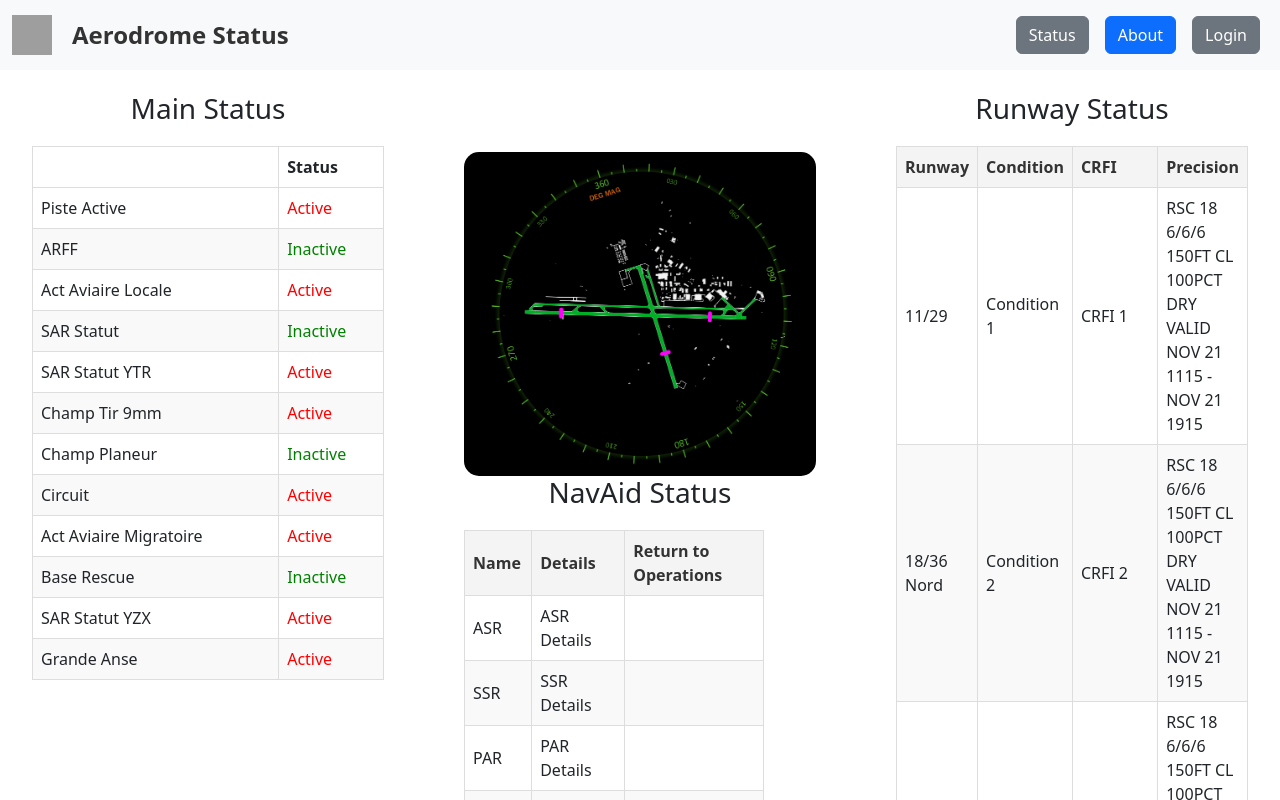
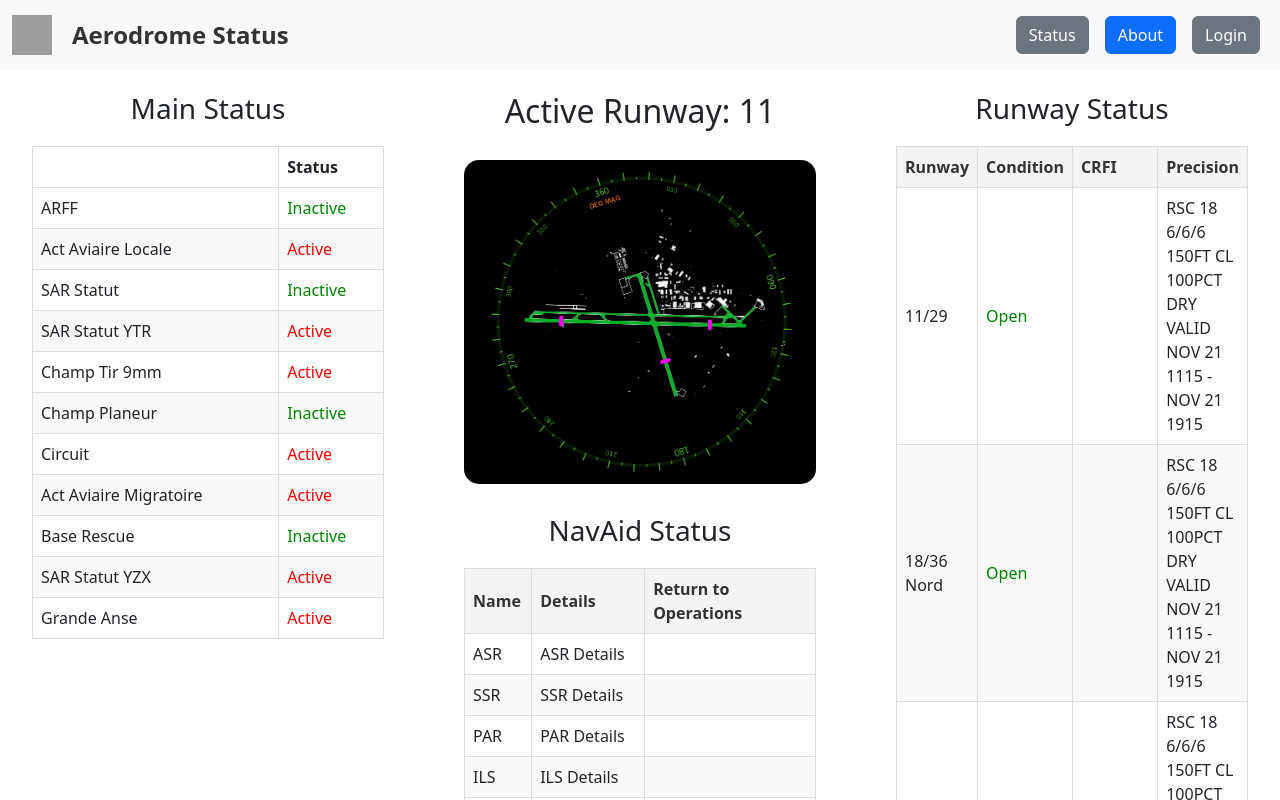
Before and after one commit to carrollcompute/Aerodrome, a React (Vite) app in the folder aerodrome_react_app/: page / in a window 1280 px wide. Shown: the top 800 px of the page. Built offline with nearby package versions, Linux system fonts and the light colour scheme; grey boxes are pictures that could not be loaded.

Commit message:
Minor updates
Minor updates to table and styles

```diff
--- a/aerodrome_react_app/src/App/Status/Status.css
+++ b/aerodrome_react_app/src/App/Status/Status.css
@@ -3,7 +3,6 @@
   display:flex;
   width: 100%;
   border-collapse: collapse;
-  /* margin-top: 20px; */
   gap: 5em;
 }
 
--- a/aerodrome_react_app/src/App/Status/Status.tsx
+++ b/aerodrome_react_app/src/App/Status/Status.tsx
@@ -5,6 +5,7 @@ import AerodromeImage from './components/AerodromeImage';
 import CableStatus from './components/CableStatus';
 import RunwayStatus from './components/RunwayStatus';
 import NavAidStatus from './components/NavAidStatus';
+import activeRunway from '../../data/ActiveRunwayData.json';
 
 
 const Status: React.FC = () => {
@@ -15,6 +16,9 @@ const Status: React.FC = () => {
         <MainStatus/>
       </div>
       <div className='aerodrome-image-view'>
+        <div className='aerodrome-image-title'>
+          <h2>Active Runway: {activeRunway.Runway}</h2>
+        </div>
         <AerodromeImage />
         <NavAidStatus />
       </div>
--- a/aerodrome_react_app/src/App/Status/components/AerodromeImage.css
+++ b/aerodrome_react_app/src/App/Status/components/AerodromeImage.css
@@ -3,7 +3,7 @@
     width: 100%;          /* Adjust as per your desired size */
     height: auto;          /* Maintains aspect ratio */
     border-radius: 15px;   /* Rounds the corners */
-    margin-top: 30px;
+    margin-bottom: 30px;
 }
 
 .aerodrome-image-container {
--- a/aerodrome_react_app/src/App/Status/components/NavAidStatus.css
+++ b/aerodrome_react_app/src/App/Status/components/NavAidStatus.css
@@ -1,6 +1,6 @@
 /* NavAidStatus.css */
 .navaid-status-table {
-    width: 30%; /* Adjusted for potentially more content */
+    width: 100%; /* Adjusted for potentially more content */
     min-width: 300px; /* Slightly larger minimum width */
     border-collapse: collapse;
     margin-top: 20px;
--- /dev/null
+++ b/aerodrome_react_app/src/data/ActiveRunwayData.json
@@ -0,0 +1,3 @@
+{
+    "Runway": "11"
+}
--- a/aerodrome_react_app/src/data/MainData.json
+++ b/aerodrome_react_app/src/data/MainData.json
@@ -1,8 +1,4 @@
 {
-  "piste_active": {
-    "Name": "Piste Active",
-    "Status": "Active"
-  },
   "arff": {
     "Name": "ARFF",
     "Status": "Inactive"
--- a/aerodrome_react_app/src/data/RunwayData.json
+++ b/aerodrome_react_app/src/data/RunwayData.json
@@ -2,22 +2,22 @@
     "runway_1":
       {
         "Name": "11/29",
-        "Condition": "Condition 1",
-        "CRFI": "CRFI 1",
+        "Condition": "Open",
+        "CRFI": "",
         "Precision": "RSC 18 6/6/6 150FT CL 100PCT DRY VALID NOV 21 1115 - NOV 21 1915"
       },
     "runway_2":
       {
         "Name": "18/36 Nord",
-        "Condition": "Condition 2",
-        "CRFI": "CRFI 2",
+        "Condition": "Open",
+        "CRFI": "",
         "Precision": "RSC 18 6/6/6 150FT CL 100PCT DRY VALID NOV 21 1115 - NOV 21 1915"
       },
     "runway_3":
       {
         "Name": "18/36 Sud",
-        "Condition": "Condition 3",
-        "CRFI": "CRFI 3",
+        "Condition": "Closed",
+        "CRFI": "",
         "Precision": "RSC 18 6/6/6 150FT CL 100PCT DRY VALID NOV 21 1115 - NOV 21 1915"
       }
 
```
